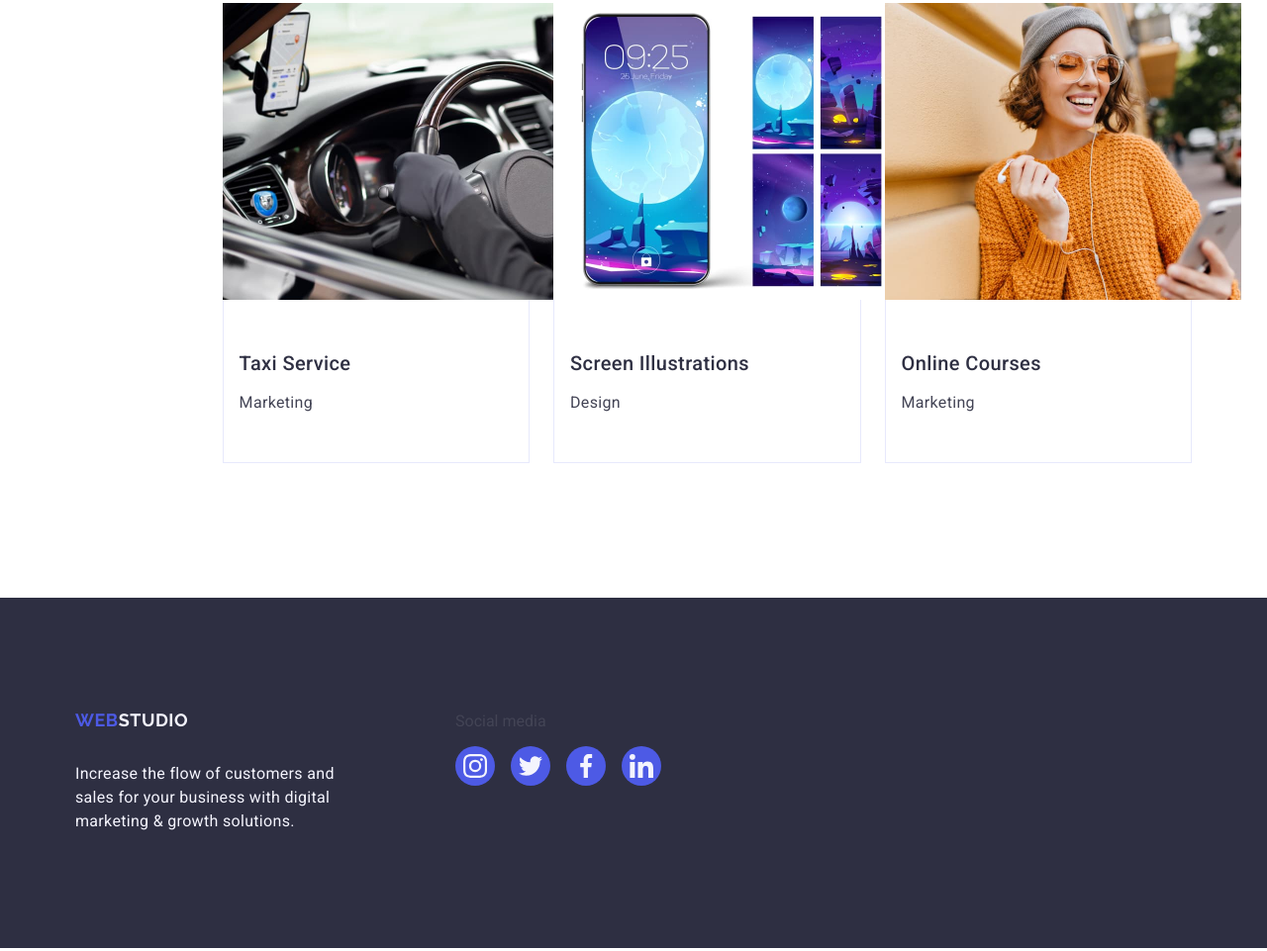
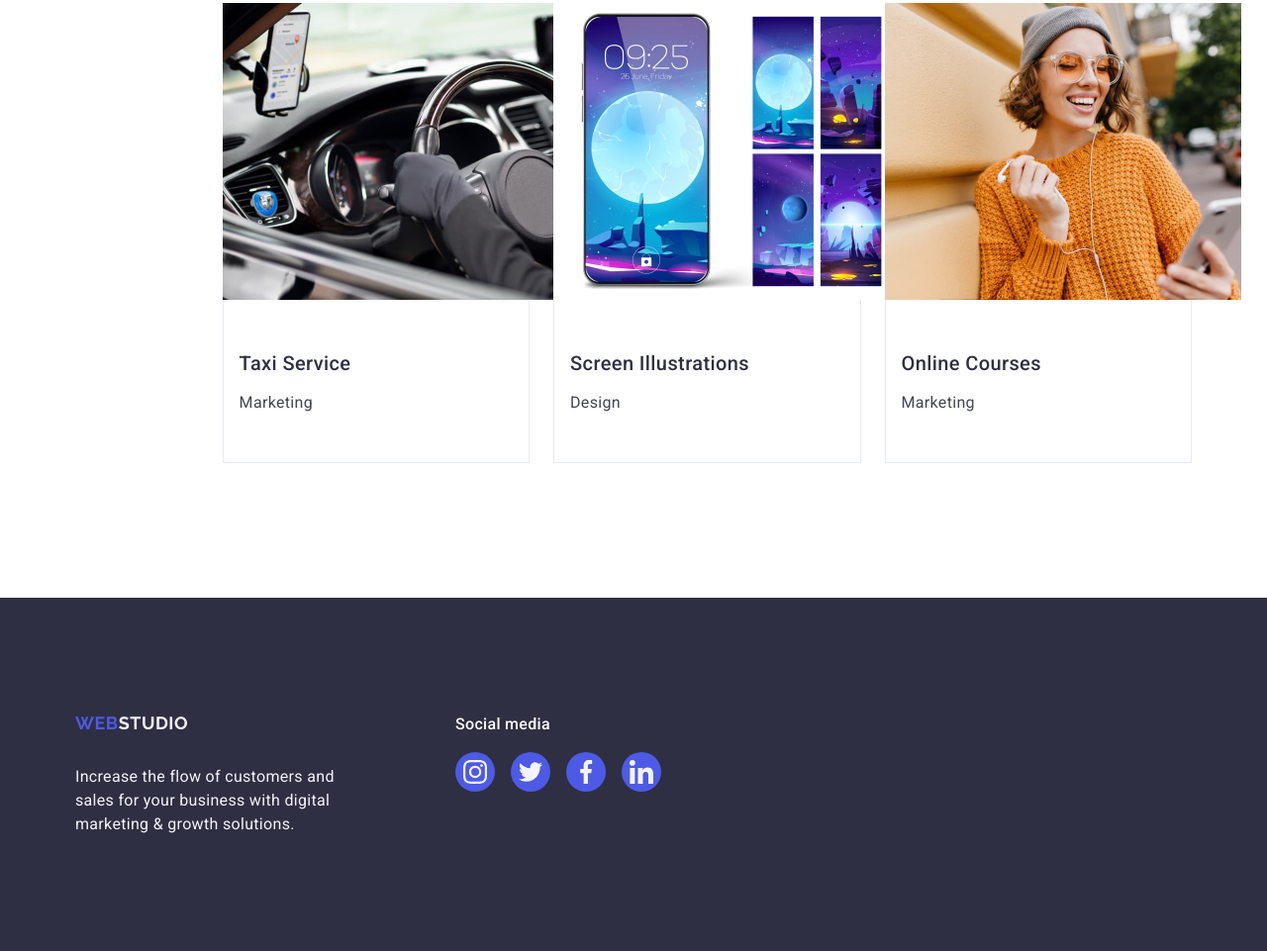
Before and after one commit to OwlDiabro/goit-homework-03, a plain HTML site: page index.html in a window 1280 px wide. Shown: the part 2375-3336 px from the top of the page at 99% size. Drawn offline with nearby package versions, Linux system fonts and the light colour scheme.

Commit message:
Update styles.css

```diff
--- a/css/styles.css
+++ b/css/styles.css
@@ -276,6 +276,12 @@ header > address {
 }
 .paragraf-foot {
   margin-bottom: 16px;
+  font-weight: 500;
+  font-size: 16px;
+  line-height: 1.5;
+  letter-spacing: 0.02em;
+  color: #ffffff;
+  .footer-ul;
 }
 .footer-ul {
   display: flex;
```
